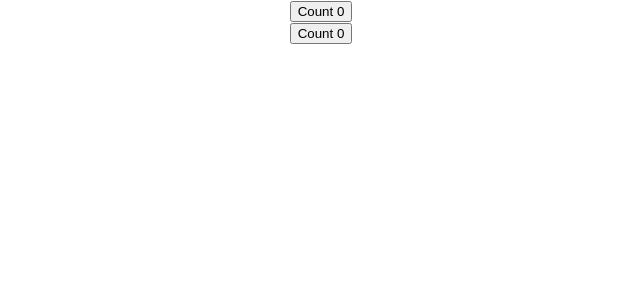
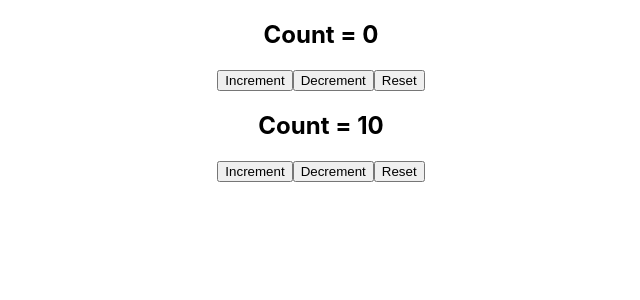
Before and after one commit to Sindhupothaganti/hooksapp, a React (Create React App) app: page / in a window 1280 px wide. Shown: the top 300 px of the page, without its empty margins (319-959 px from the left). Built offline with nearby package versions, Linux system fonts and the light colour scheme.

Commit message:
passing values to the custom hook

```diff
--- a/src/App.js
+++ b/src/App.js
@@ -1,20 +1,44 @@
 import './App.css';
+
 import React from 'react';
-import ClickCounter from './components/higherorderComponents/ClickCounter';
-import HoverCounter from './components/higherorderComponents/HoverCounter';
-import DocTitle from './components/customhooks/effect/DocTitle';
-import DocTitle2 from './components/customhooks/effect/DocTitle2';
+
+
+
+
+import Counter1 from './components/customhooks/functionality/Counter1';
+
+import Counter2 from './components/customhooks/functionality/Counter2';
+
+
+
+
+
+
+
+
+
 
 
 
 function App() {
+
   return (
 
+
+
+
     <div className="App">
-      <DocTitle/>
-      <DocTitle2/>
+
+      <Counter1/>
+
+      <Counter2/>
+
     </div>
+
+
+
 
   );
 }
+
 export default App;
--- /dev/null
+++ b/src/components/customhooks/functionality/Counter1.js
@@ -0,0 +1,23 @@
+import React, { useState } from 'react'
+
+function Counter1() {
+
+ const [count,setCount] = useState(0)
+
+    const increment = () =>  { setCount(prevCount => prevCount + 1)}
+    const decrement = () => {setCount(prevCount => prevCount - 1) }
+    const reset = () => { setCount(0)}
+
+    return (
+        <div>
+            <h2> Count = {count}</h2>
+            <button onClick = {increment}>Increment</button>
+            <button onClick = {decrement}>Decrement</button>
+            <button onClick = {reset}>Reset</button>
+
+
+        </div>
+    )
+}
+
+export default Counter1
--- /dev/null
+++ b/src/components/customhooks/functionality/Counter2.js
@@ -0,0 +1,20 @@
+import React from 'react'
+import useCounter from './useCounter'
+
+
+function Counter2() {
+   const [count, increment,decrement,reset] = useCounter(10,5)
+
+    return (
+        <div>
+            <h2> Count = {count}</h2>
+            <button onClick = {increment}>Increment</button>
+            <button onClick = {decrement}>Decrement</button>
+            <button onClick = {reset}>Reset</button>
+
+
+        </div>
+    )
+}
+
+export default Counter2
--- /dev/null
+++ b/src/components/customhooks/functionality/useCounter.js
@@ -0,0 +1,15 @@
+import React,{useState} from 'react'
+
+function useCounter(initialCount = 0,value = 1) {
+    const [count,setCount] = useState(initialCount)
+
+    const increment = () =>  { setCount(prevCount => prevCount + value)}
+    const decrement = () => {setCount(prevCount => prevCount - value) }
+    const reset = () => { setCount(0)}
+
+
+    return [count,increment,decrement,reset]
+
+}
+
+export default useCounter
```
